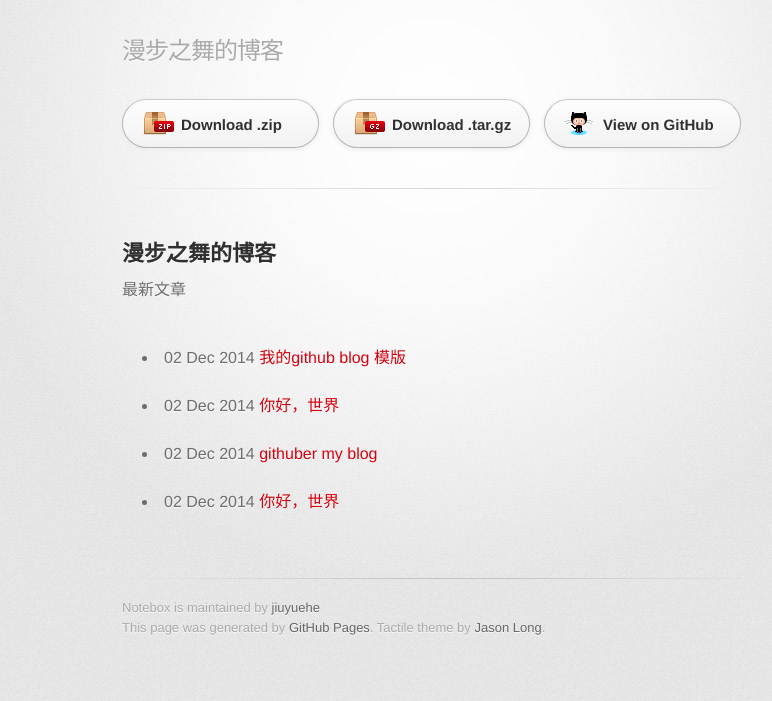
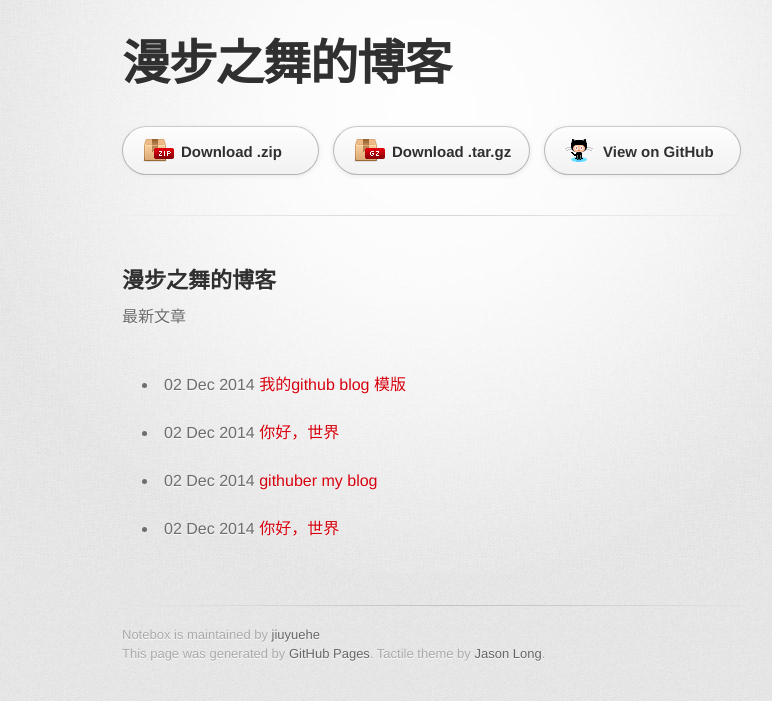
Before and after one commit to jiuyuehe/notebox, a Jekyll site: the page built from index.html, in a window 1280 px wide. Shown: the top 701 px of the page, without its empty margins (208-980 px from the left). Built offline with Jekyll 4.4.1, drawn with Linux system fonts in a browser that asks for light colours.

Commit message:
update css

```diff
--- a/_layouts/default.html
+++ b/_layouts/default.html
@@ -17,8 +17,8 @@
       <div class="inner">
 
         <header>
-          <h1>{{ page.author }}</h1>
-          <h2>{{ page.title }}</h2>
+          <h6>{{ page.author }}</h6>
+          <h1>{{ page.title }}</h1>
           <h3>{{ page.index }}</h3>
         </header>
 
```
